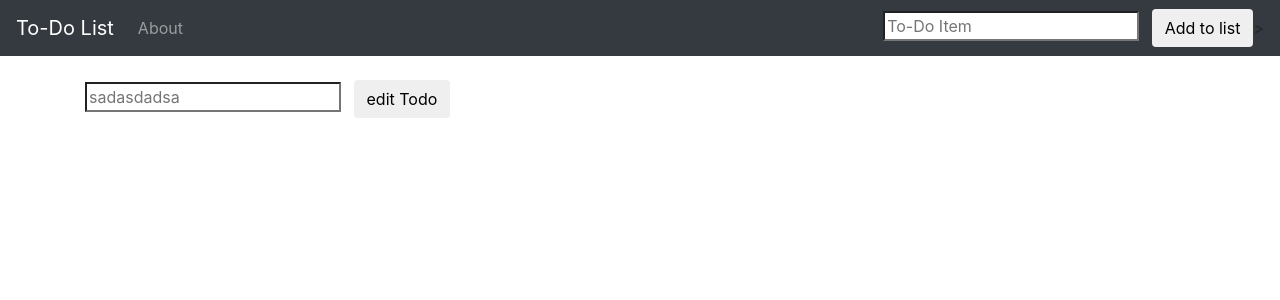
After one commit to pavlicic1marko/Todo-app, a Django app: page /todo/9 in a window 1280 px wide. The commit adds this page. Shown: the top 300 px of the page. Run offline with Django 5.2, Linux system fonts and the light colour scheme; data comes from the database, SQL or seed files in the repository; both versions use the stored data as it was after the commit; some libraries are stand-ins or nearby versions.

Commit message:
add edit todo functionality

```diff
--- a/webapp/todo/templates/home.html
+++ b/webapp/todo/templates/home.html
@@ -23,13 +23,13 @@
         {% for object in all_items %}
             {% if object.completed %}
                 <tr class="table-secondary striker">
-                    <td>{{object.item}}</td>
+                    <td><a href="{% url 'edit_todo' object.id %}">{{object.item}}</a></td>
                     <td><a href="{% url 'cross_on' object.id %}">Activate</a></td>
                     <td><a href="{% url 'delete' object.id %}">Delete</a></td>
                 </tr>
             {% else %}
                 <tr>
-                    <td>{{object.item}}</td>
+                    <td><a href="{% url 'edit_todo' object.id %}">{{object.item}}</a></td>
                     <td><a href="{% url 'cross_off' object.id %}">Cross off</a></td>
                     <td><a href="{% url 'delete' object.id %}">Delete</a></td>
                 </tr>
--- /dev/null
+++ b/webapp/todo/templates/todo.html
@@ -0,0 +1,17 @@
+
+{% extends 'base.html' %}
+
+{% block title %}Edit Item{% endblock %}
+
+
+{% block content %}
+ {% if all_items %}
+
+    <form method="POST">
+          {% csrf_token %}
+          <input class="form-controler mr-sm-2" type="search" placeholder="{{all_items.item}}" aria-label="Search" name="item">
+          <input type="hidden" value="{{ all_items.completed }}" name="completed">
+          <button class="btn" type="submit">edit Todo</button>
+    </form>
+ {% endif %}
+{% endblock %}
--- a/webapp/todo/urls.py
+++ b/webapp/todo/urls.py
@@ -8,5 +8,6 @@ urlpatterns = [
     path('delete/<list_id>', views.delete, name='delete'),
     path('cross_off/<list_id>', views.cross_off, name='cross_off'),
     path('cross_on/<list_id>', views.cross_on, name='cross_on'),
+    path('todo/<list_id>', views.edit_todo, name='edit_todo'),
 
 ]
--- a/webapp/todo/views.py
+++ b/webapp/todo/views.py
@@ -44,3 +44,20 @@ def cross_on(request, list_id):
     item.save()
     messages.success(request, ('Item status changed'))
     return redirect('home')
+
+def edit_todo(request, list_id):
+    if request.method == 'POST':
+        item = List.objects.get(pk=list_id)
+
+        form = ListForm(request.POST or None, instance=item)
+
+        if form.is_valid():
+            form.save()
+
+            all_items = List.objects.all
+            messages.success(request, ('Item has been edited'))
+            return render(request, 'home.html', {'all_items': all_items})
+
+    else:
+        all_items = List.objects.get(pk=list_id)
+        return render(request, 'todo.html', {'all_items': all_items})
```
Also changed, not shown: webapp/db.sqlite3.
